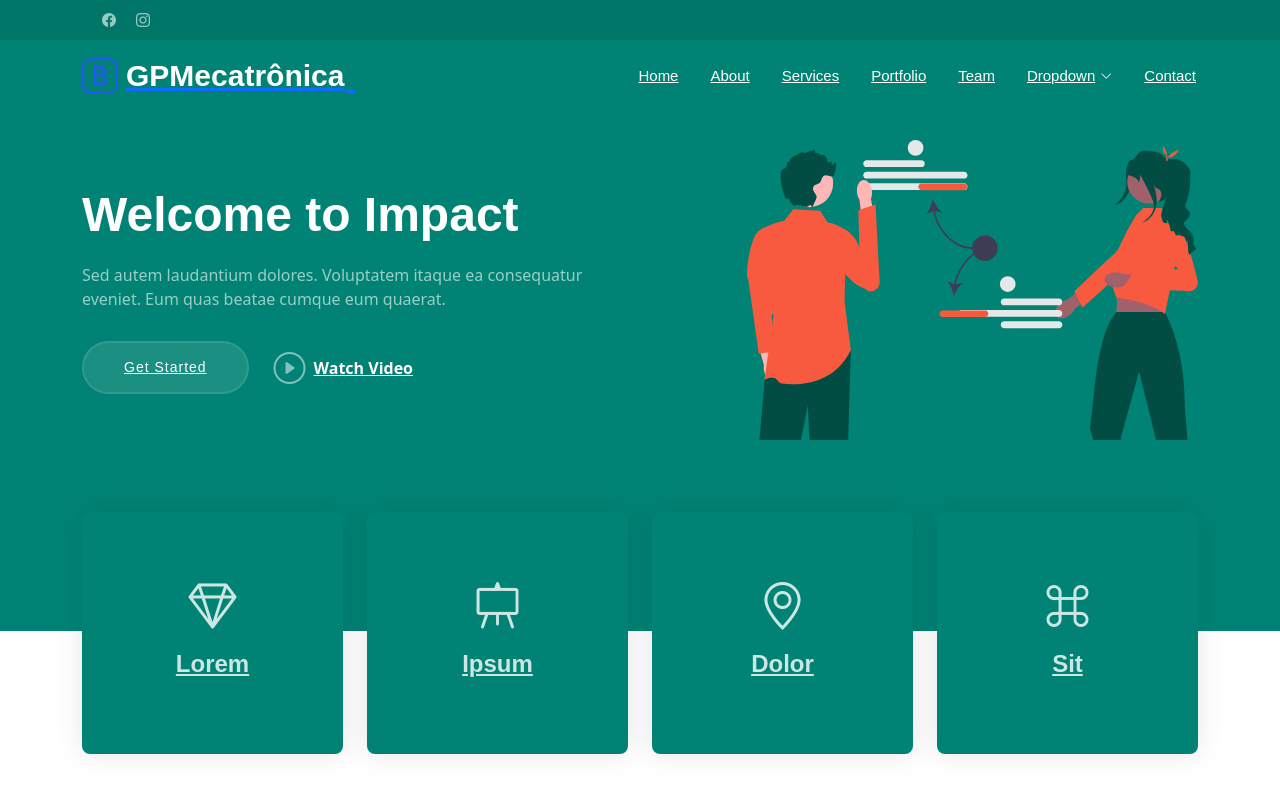
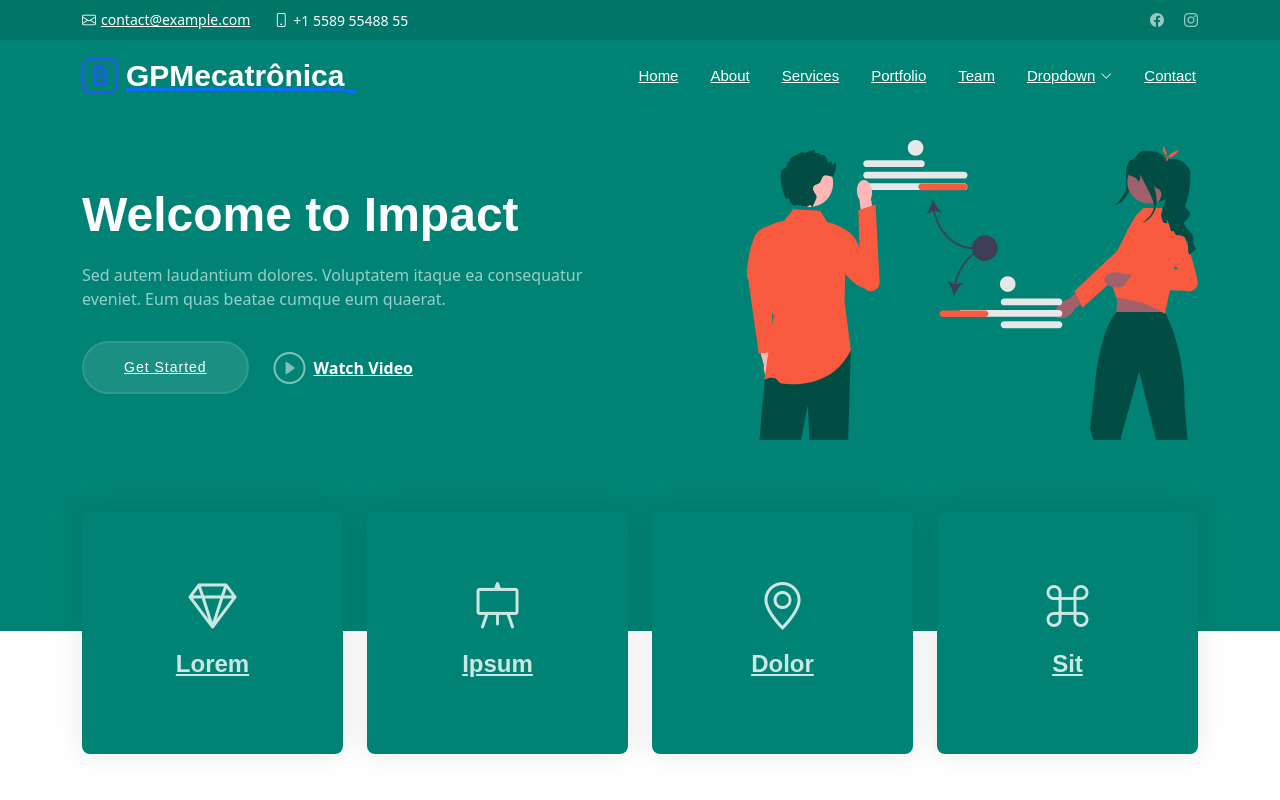
Before and after one commit to igp-conect/landing_page_gpmecatronica, a Next.js app: page / in a window 1280 px wide. Shown: the top 800 px of the page. Built offline with nearby package versions, Linux system fonts and the light colour scheme.

Commit message:
Adicionado email e telefone no header

```diff
--- a/src/app/components/Header.tsx
+++ b/src/app/components/Header.tsx
@@ -36,6 +36,14 @@ export const PageHeader = () => (
   <header id="header" className="header fixed-top">
     <div className="topbar d-flex align-items-center">
       <div className="container d-flex justify-content-center justify-content-md-between">
+        <div className="contact-info d-flex align-items-center">
+          <i className="bi bi-envelope d-flex align-items-center">
+            <a href="mailto:contact@example.com">contact@example.com</a>
+          </i>
+          <i className="bi bi-phone d-flex align-items-center ms-4">
+            <span>+1 5589 55488 55</span>
+          </i>
+        </div>
         <div className="social-links d-none d-md-flex align-items-center">
           {["facebook", "instagram"].map((socialMediaIconName) => (
             <a
```
